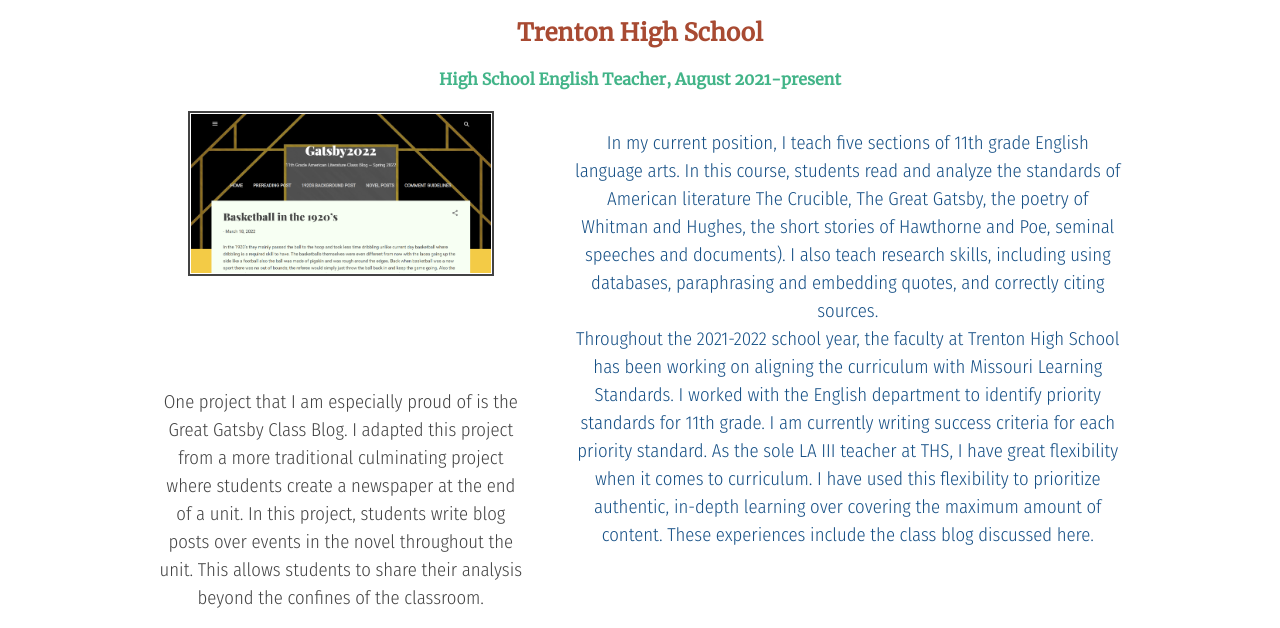
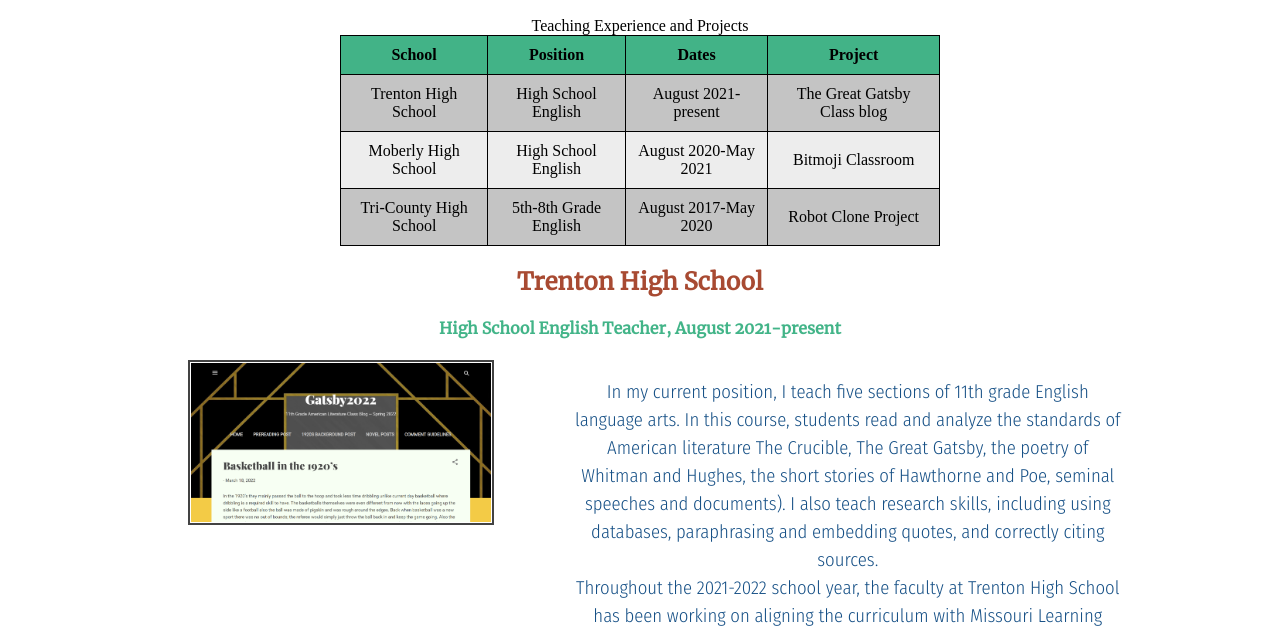
Before and after one commit to SEPauley/SEPauley.github.io, a plain HTML site: page islt_7310/projects.html in a window 1280 px wide. Shown: the part 205-833 px from the top of the page. Drawn offline with Linux system fonts and the light colour scheme.

Commit message:
Add files via upload

```diff
--- a/islt_7310/projects.html
+++ b/islt_7310/projects.html
@@ -53,6 +53,44 @@
 <main class="projectsmain">
 
     <h2>Projects</h2>
+
+    <table>
+        <caption>Teaching Experience and Projects</caption>
+
+       <thead>
+        <tr>
+           <th>School</th>
+           <th>Position</th>
+           <th>Dates</th>
+           <th>Project</th>
+       </tr>
+       </thead>
+
+       <tbody>
+       <tr>
+            <td>Trenton High School</td>
+            <td>High School English</td>
+            <td>August 2021-present</td>
+            <td>The Great Gatsby Class blog</td>
+       </tr>
+
+       <tr>
+           <td>Moberly High School</td>
+           <td>High School English</td>
+           <td>August 2020-May 2021</td>
+           <td>Bitmoji Classroom</td>
+       </tr>
+
+       <tr>
+           <td>Tri-County High School</td>
+           <td>5th-8th Grade English</td>
+           <td>August 2017-May 2020</td>
+           <td>Robot Clone Project</td>
+       </tr>
+       </tbody>
+
+
+    </table>
 
 
    <h2 id="THS">Trenton High School</h2>
--- a/islt_7310/style.css
+++ b/islt_7310/style.css
@@ -287,6 +287,38 @@ blockquote {
 
 /*Projects Page style*/
 
+table {
+   width: 400px;
+   margin: auto;
+}
+
+tbody {
+    text-align: center;
+}
+
+table, th, td {
+    border: 1px solid black;
+    border-collapse: collapse;
+}
+
+th, td {
+    padding: 10px;
+}
+
+th {
+    background-color:#079c62c2;
+}
+
+tr:nth-child(even){
+    background-color: #ededed;
+}
+
+tbody:nth-child(odd) {
+    background-color: #c4c4c4;
+}
+
+
+
 .Art-Ref {
     color: #434343;
 }
@@ -311,6 +343,10 @@ blockquote {
 }
 
 @media only screen and (min-width: 850px){
+
+table {
+    width: 600px;
+}
 .Trenton {
     display: flex;
     display: grid;
```
